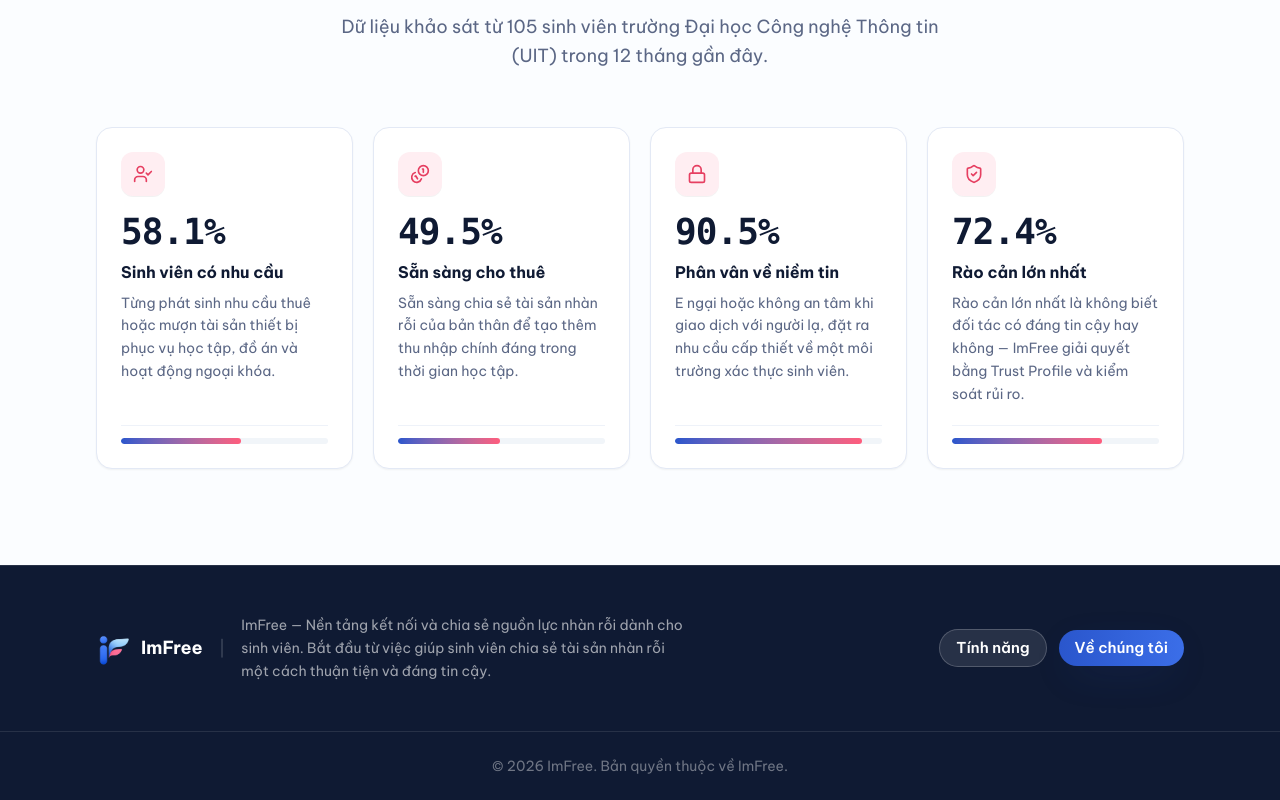
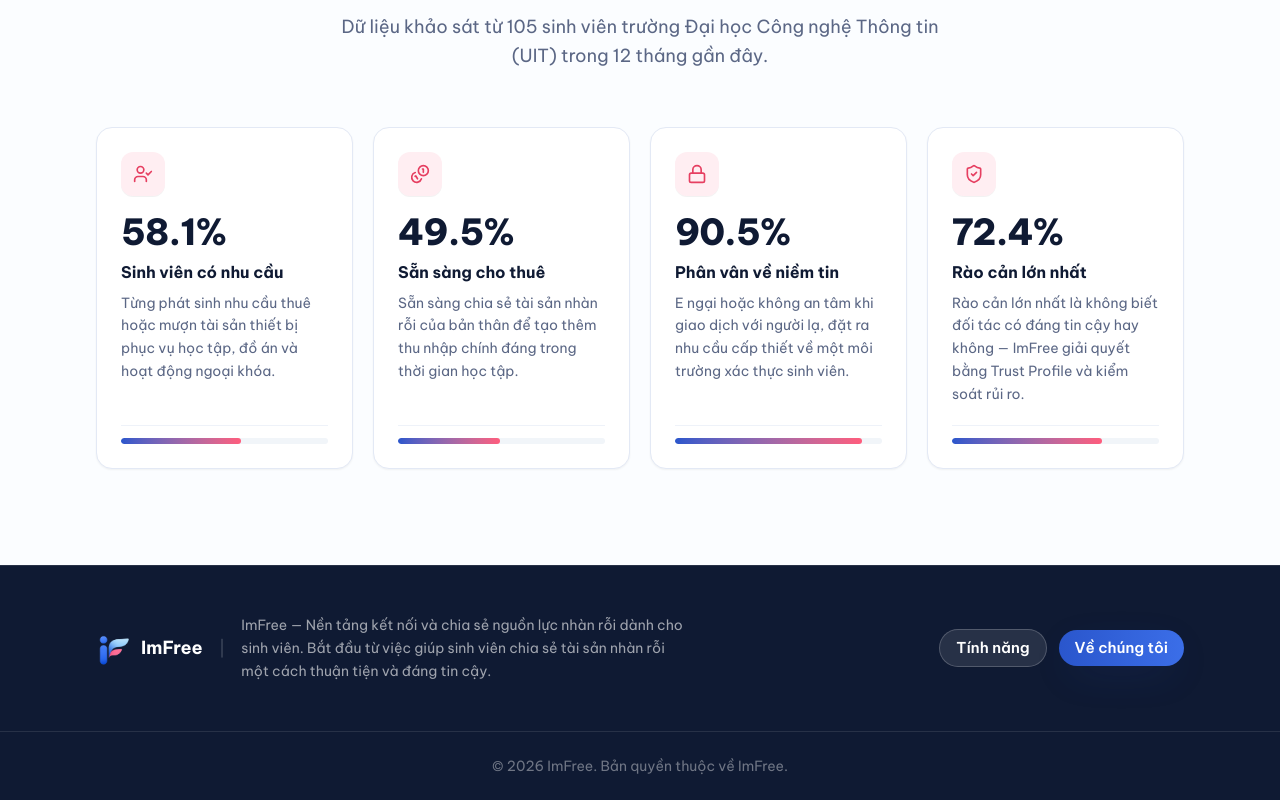
Before and after one commit to phamhuy273/imfree-web, a React (Vite) app: page / in a window 1280 px wide. Shown: the part 2448-3248 px from the top of the page. Built offline with nearby package versions, Linux system fonts and the light colour scheme.

Commit message:
style(home): update survey metric numbers font from font-mono to modern font-sans

```diff
--- a/src/pages/Home.jsx
+++ b/src/pages/Home.jsx
@@ -128,7 +128,7 @@ function AnimatedMetric({ item, index }) {
           </div>
 
           <div className="flex items-baseline gap-1">
-            <span className="text-3xl sm:text-4xl font-extrabold tracking-tight text-ink font-mono">
+            <span className="text-3xl sm:text-4xl font-extrabold tracking-tight text-ink tabular-nums font-sans">
               {isInView ? count.toFixed(1) : "0.0"}%
             </span>
           </div>
```
